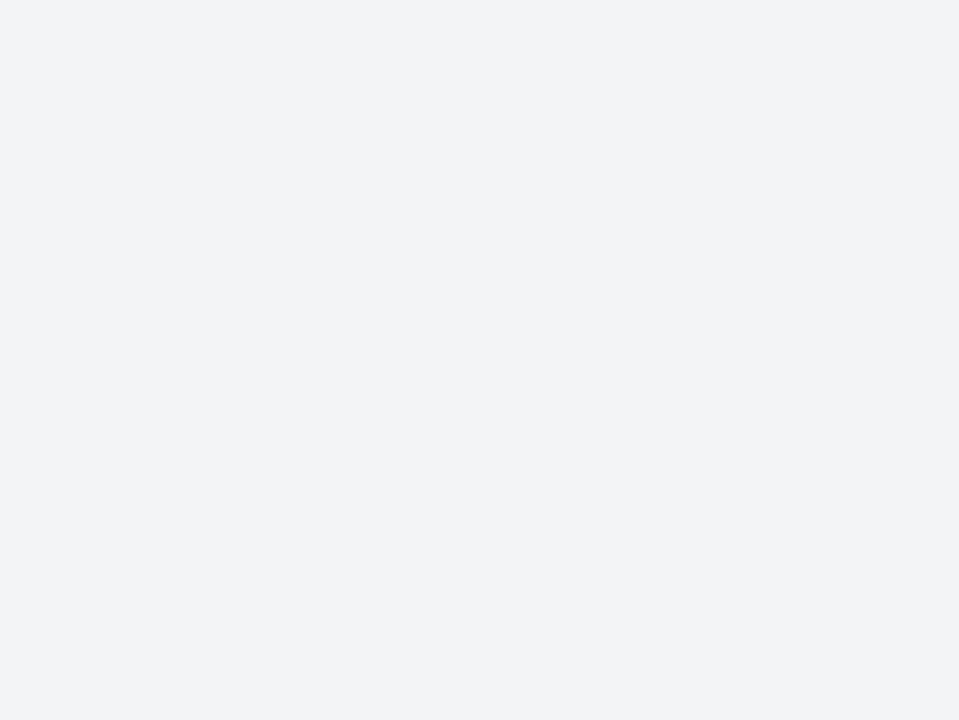
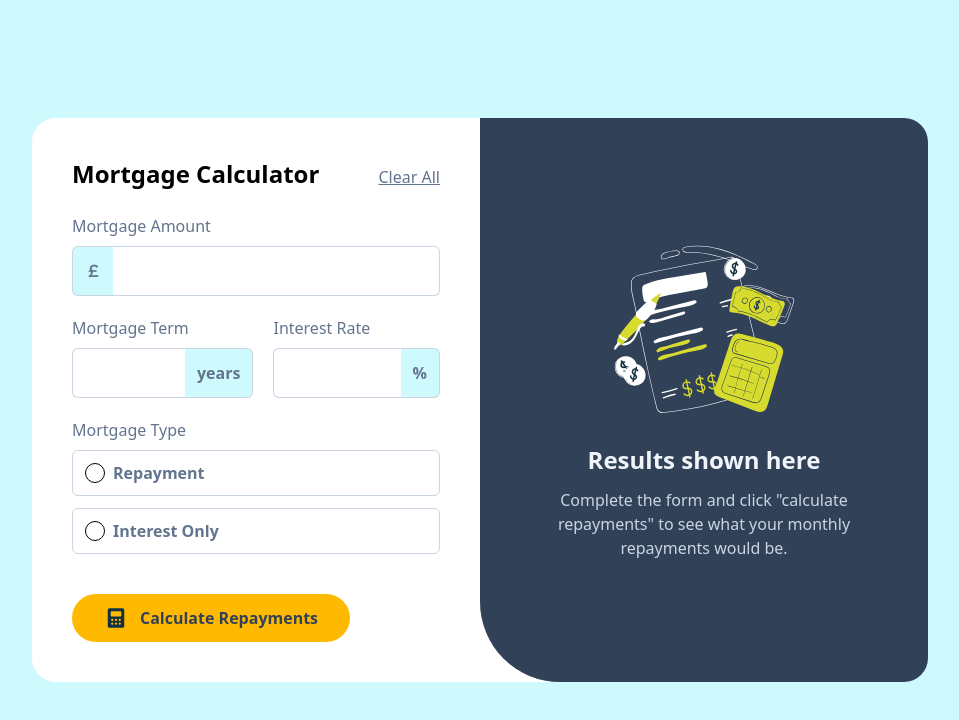
Before and after one commit to nowodev/pages-react, a React (Vite) app: page /frontend-mentor/mortgage-repayment-calculator in a window 1280 px wide. Before the commit this address had no page. Shown: the top 720 px of the page, without its empty margins (160-1119 px from the left). Built offline with nearby package versions, Linux system fonts and the light colour scheme.

Commit message:
WIP: create base desktop UI

```diff
--- /dev/null
+++ b/src/Frontend Mentor/Mortgage Repayment Calculator/index.jsx
@@ -0,0 +1,152 @@
+import { Field, Input, Label } from "@headlessui/react";
+import clsx from "clsx";
+import { Radio, RadioGroup } from "@headlessui/react";
+import { useState } from "react";
+import calculator from "/mortgage-repayment-calculator/icon-calculator.svg";
+import empty from "/mortgage-repayment-calculator/illustration-empty.svg";
+
+export default function MortgageRepaymentCalculator() {
+  return (
+    <div className="bg-cyan-100">
+      <div className="container flex flex-col items-center justify-center h-screen px-4 sm:px-6 lg:px-8 mx-auto">
+        <div className="bg-white rounded-3xl max-w-4xl">
+          <div className="grid grid-cols-2">
+            <div className="p-10">
+              <div className="flex items-baseline justify-between">
+                <h1 className="text-2xl font-semibold">Mortgage Calculator</h1>
+
+                <button
+                  className="text-slate-500 underline cursor-pointer"
+                  onClick={() => confirm("Are you sure you want to clear all?")}
+                >
+                  Clear All
+                </button>
+              </div>
+
+              <div className="mt-6">
+                <div className="space-y-5">
+                  <InputField label="Mortgage Amount" fix="￡" />
+
+                  <div className="flex gap-x-5">
+                    <InputField
+                      label="Mortgage Term"
+                      fix="years"
+                      position="right"
+                    />
+                    <InputField
+                      label="Interest Rate"
+                      fix="%"
+                      position="right"
+                    />
+                  </div>
+
+                  <Types />
+
+                  <button className="bg-amber-400 px-8 py-3 rounded-3xl font-bold flex items-center mt-10 text-slate-700 cursor-pointer focus:outline-none">
+                    <img src={calculator} alt="" className="mr-3" />
+                    Calculate Repayments
+                  </button>
+                </div>
+              </div>
+            </div>
+
+            <div>
+              <div className="bg-slate-700 h-full rounded-r-3xl rounded-bl-[5rem]">
+                <div className="h-full items-center justify-center flex flex-col px-4 sm:px-6 lg:px-8 text-center space-y-3">
+                  <img src={empty} alt="" />
+
+                  <p className="text-slate-100 font-semibold text-2xl">
+                    Results shown here
+                  </p>
+                  <p className="text-slate-300 text-base">
+                    Complete the form and click "calculate repayments" to see
+                    what your monthly repayments would be.
+                  </p>
+                </div>
+              </div>
+            </div>
+          </div>
+        </div>
+      </div>
+    </div>
+  );
+}
+
+function InputField({ position = "left", label, fix }) {
+  const labelClasses =
+    position === "left"
+      ? "border-r-0 rounded-l-md"
+      : "border-l-0 rounded-r-md order-2";
+  const inputClasses =
+    position === "left"
+      ? "rounded-r-md border-l-0"
+      : "rounded-l-md border-r-0 order-1";
+
+  return (
+    <Field>
+      <Label className="block font-medium text-slate-500 text-base">
+        {label}
+      </Label>
+      <div className="flex mt-2">
+        <div
+          className={clsx(
+            labelClasses,
+            "flex items-center px-3 text-base font-bold text-slate-500 border border-slate-300 shrink-0 bg-cyan-100"
+          )}
+        >
+          {fix}
+        </div>
+        <Input
+          type="number"
+          className={clsx(
+            inputClasses,
+            "block w-full bg-white px-3 py-2.5 text-lg text-slate-900 border border-slate-300 focus:outline-none"
+          )}
+        />
+      </div>
+    </Field>
+  );
+}
+
+function Types() {
+  const [selected, setSelected] = useState({});
+
+  const types = [
+    { name: "Repayment", id: 1 },
+    { name: "Interest Only", id: 2 },
+  ];
+  return (
+    <Field>
+      <Label className="block font-medium text-slate-500 text-base">
+        Mortgage Type
+      </Label>
+      <RadioGroup
+        by="name"
+        value={selected}
+        onChange={setSelected}
+        aria-label="Server size"
+        className="space-y-3 mt-2"
+      >
+        {types.map((type) => (
+          <Radio
+            key={type.name}
+            value={type}
+            className="relative flex px-3 py-2.5 transition border border-slate-300 rounded-md cursor-pointer group focus:outline-none "
+          >
+            <div className="flex items-center w-full space-x-2 ">
+              <span
+                className={clsx(
+                  selected?.id === type.id ? "bg-black" : "",
+                  "size-5 border rounded-full"
+                )}
+              ></span>
+              <p className="font-semibold text-base text-slate-500">
+                {type.name}
+              </p>
+            </div>
+          </Radio>
+        ))}
+      </RadioGroup>
+    </Field>
+  );
+}
--- a/src/FrontendMentor.jsx
+++ b/src/FrontendMentor.jsx
@@ -25,6 +25,14 @@ const actions = [
     iconBackground: "bg-cyan-50",
     description: "An advice generator app using the Advice Slip API.",
   },
+  {
+    title: "Mortgage Repayment Calculator",
+    href: "mortgage-repayment-calculator",
+    icon: BanknotesIcon,
+    iconForeground: "text-amber-700",
+    iconBackground: "bg-amber-50",
+    description: "An advice generator app using the Advice Slip API.",
+  },
 ];
 
 function FrontendMentor() {
--- a/src/main.jsx
+++ b/src/main.jsx
@@ -12,6 +12,7 @@ import CardinalTalent from "./React Projects/CardinalTalent.jsx";
 import SingleLayout from "./SingleLayout.jsx";
 import Calculator from "./React Projects/Calculator.jsx";
 import AdviceGenerator from "./Frontend Mentor/Advice Generator/index.jsx";
+import MortgageRepaymentCalculator from "./Frontend Mentor/Mortgage Repayment Calculator/index.jsx";
 
 createRoot(document.getElementById("root")).render(
   <StrictMode>
@@ -30,7 +31,12 @@ createRoot(document.getElementById("root")).render(
               element={<ProductListWithCart />}
             />
             <Route path="advice-generator" element={<AdviceGenerator />} />
+            <Route
+              path="mortgage-repayment-calculator"
+              element={<MortgageRepaymentCalculator />}
+            />
           </Route>
+
           <Route path="react-projects">
             <Route path="birthdays" element={<Birthdays />} />
             <Route path="cardinaltalent" element={<CardinalTalent />} />
```
Also changed, not shown: public/mortgage-repayment-calculator/icon-calculator.svg (added), public/mortgage-repayment-calculator/illustration-empty.svg (added).
